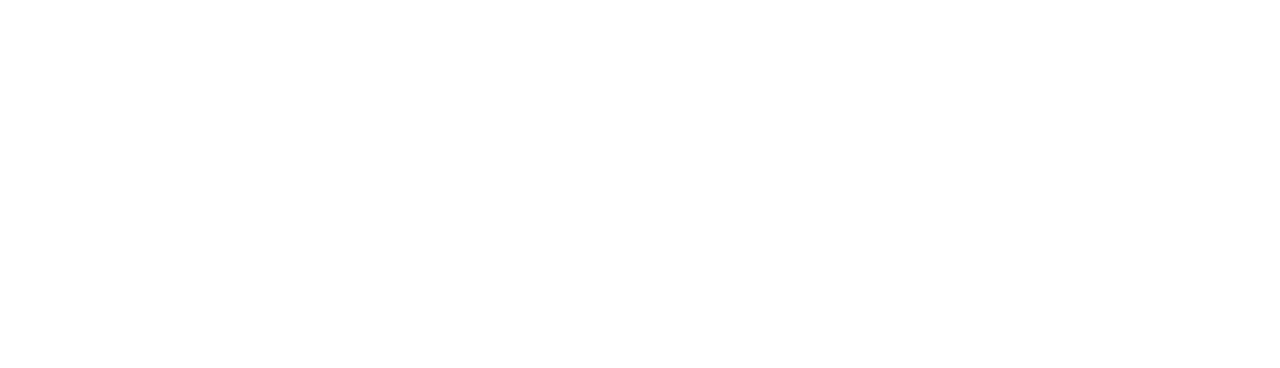
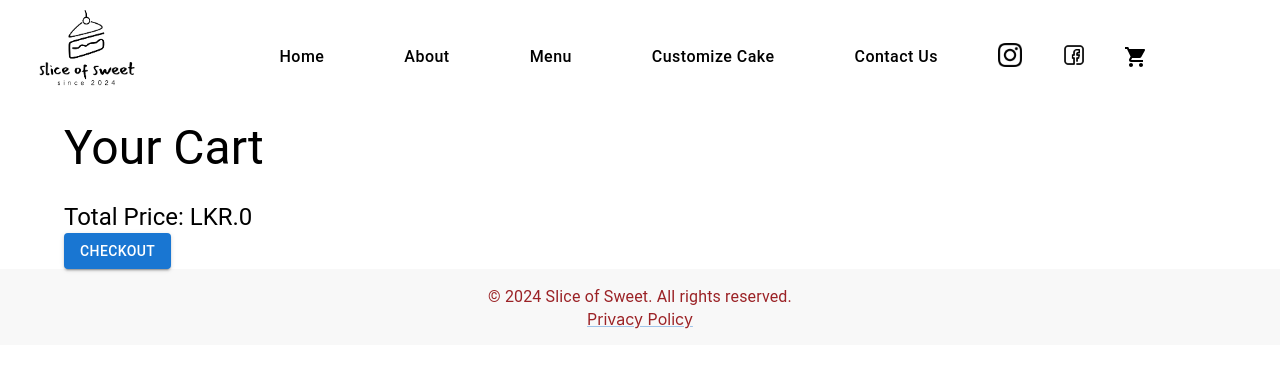
Before and after one commit to nethmi02/slice-of-sweet, a React (Create React App) app in the folder frontend/: page /cart in a window 1280 px wide. Before the commit this address had no page. Shown: the top 368 px of the page. Built offline with nearby package versions, Linux system fonts and the light colour scheme.

Commit message:
Add cart feature to cake shop

```diff
--- a/frontend/src/App.js
+++ b/frontend/src/App.js
@@ -3,6 +3,7 @@
 import Home from './pages/home';
 import Menu from './pages/Menu';
 import Layout from './layout';
+import Cart from './pages/Cart';
 
 function App() {
   return (
@@ -11,7 +12,7 @@
         <Route path="/" element={<Layout />}>
           <Route index element={<Home />} />
           <Route path="menu" element={<Menu />} />
-
+          <Route path="cart" element={<Cart />} />
         </Route>
       </Routes>
     </Router>
--- /dev/null
+++ b/frontend/src/cart.js
@@ -0,0 +1,42 @@
+class Cart {
+  constructor() {
+    if (!Cart.instance) {
+      this.items = [];
+      Cart.instance = this;
+    }
+    return Cart.instance;
+  }
+
+  addCake(cake) {
+    const existingCake = this.items.find(item => item.id === cake.id);
+    if (existingCake) {
+      existingCake.quantity += 1;
+    } else {
+      this.items.push({ ...cake, quantity: 1 });
+    }
+  }
+
+  removeCake(cakeId) {
+    this.items = this.items.filter(item => item.id !== cakeId);
+  }
+
+  changeCakeQuantity(cakeId, quantity) {
+    const cake = this.items.find(item => item.id === cakeId);
+    if (cake) {
+      cake.quantity = quantity;
+    }
+  }
+
+  getItems() {
+    return this.items;
+  }
+
+  getTotalPrice() {
+    return this.items.reduce((total, item) => total + item.price * item.quantity, 0);
+  }
+}
+
+const instance = new Cart();
+Object.freeze(instance);
+
+export default instance;
--- a/frontend/src/components/Header.jsx
+++ b/frontend/src/components/Header.jsx
@@ -5,6 +5,10 @@
 import { Link } from 'react-router-dom';
 import { styled } from '@mui/system';
 import Box from '@mui/material/Box';
+import IconButton from '@mui/material/IconButton';
+import Badge from '@mui/material/Badge';
+import ShoppingCartIcon from '@mui/icons-material/ShoppingCart';
+import cart from '../cart';
 
 const Navbar = styled(AppBar)({
   backgroundColor: '#fff',
@@ -46,7 +50,7 @@
   margin: '0 10px',
 });
 
-const IconButton = styled('a')({
+const SocialIconButton = styled('a')({
   margin: '0 10px',
   '& img': {
     height: 24,
@@ -71,11 +75,16 @@
           <LinkButton component={Link} to="/menu">Menu</LinkButton>
           <LinkButton component={Link} to="/order"> Customize Cake</LinkButton>
           <LinkButton component={Link} to="/contact">Contact Us</LinkButton>
-          <IconButton href="https://www.instagram.com" target="_blank" rel="noopener noreferrer">
+          <SocialIconButton href="https://www.instagram.com" target="_blank" rel="noopener noreferrer">
             <img src="/instagram-icon.png" alt="Instagram" />
-          </IconButton>
-          <IconButton href="https://www.facebook.com" target="_blank" rel="noopener noreferrer">
+          </SocialIconButton>
+          <SocialIconButton href="https://www.facebook.com" target="_blank" rel="noopener noreferrer">
             <img src="/facebook-icon.png" alt="Facebook" />
+          </SocialIconButton>
+          <IconButton component={Link} to="/cart" color="inherit">
+            <Badge badgeContent={cart.getItems().length} color="secondary">
+              <ShoppingCartIcon />
+            </Badge>
           </IconButton>
         </NavLinks>
       </Toolbar>
--- /dev/null
+++ b/frontend/src/pages/Cart.jsx
@@ -0,0 +1,66 @@
+import React, { useState, useEffect } from 'react';
+import { Container, Typography, Box, Grid, Button, Card, CardContent, CardActions } from '@mui/material';
+import cart from '../cart';
+
+const Cart = () => {
+  const [items, setItems] = useState([]);
+
+  useEffect(() => {
+    setItems(cart.getItems());
+  }, []);
+
+  const handleRemove = (cakeId) => {
+    cart.removeCake(cakeId);
+    setItems(cart.getItems());
+  };
+
+  const handleCheckout = () => {
+    // Implement checkout logic here
+    alert('Proceeding to checkout');
+  };
+
+  return (
+    <Container sx={{ mt: '120px' }}>
+      <Typography variant="h3" component="h1" gutterBottom>
+        Your Cart
+      </Typography>
+      <Grid container spacing={3}>
+        {items.map((item) => (
+          <Grid item xs={12} sm={6} md={4} key={item.id}>
+            <Card>
+              <CardContent>
+                <Typography variant="h5" component="h2">
+                  {item.name}
+                </Typography>
+                <Typography variant="body2" color="textSecondary">
+                  {item.description}
+                </Typography>
+                <Typography variant="h6" component="div">
+                  Quantity: {item.quantity}
+                </Typography>
+                <Typography variant="h6" component="div">
+                  Price: LKR.{item.price}
+                </Typography>
+              </CardContent>
+              <CardActions>
+                <Button size="small" color="secondary" onClick={() => handleRemove(item.id)}>
+                  Remove
+                </Button>
+              </CardActions>
+            </Card>
+          </Grid>
+        ))}
+      </Grid>
+      <Box sx={{ mt: 4 }}>
+        <Typography variant="h5" component="h2">
+          Total Price: LKR.{cart.getTotalPrice()}
+        </Typography>
+        <Button variant="contained" color="primary" onClick={handleCheckout}>
+          Checkout
+        </Button>
+      </Box>
+    </Container>
+  );
+};
+
+export default Cart;
```
